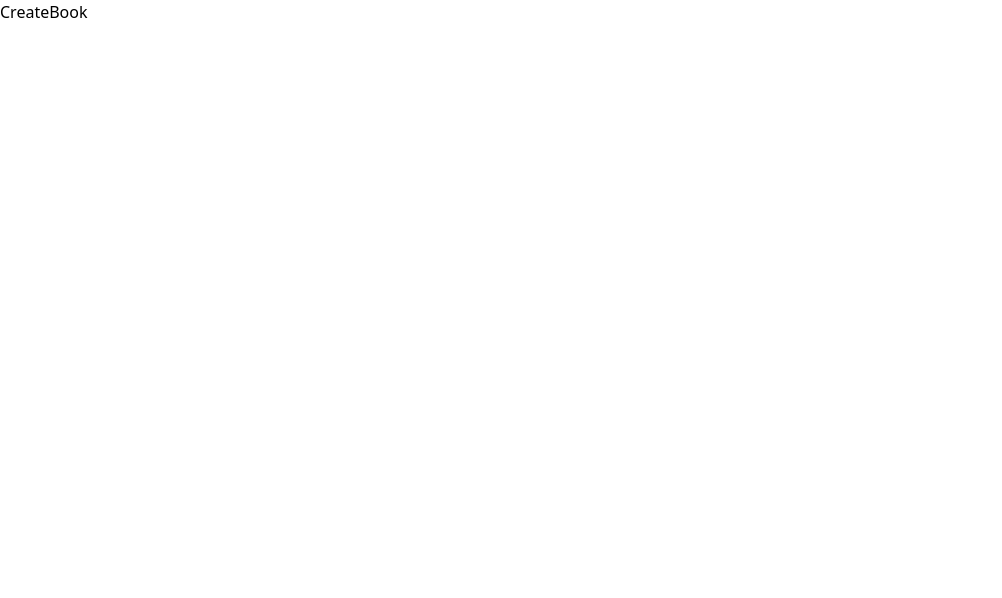
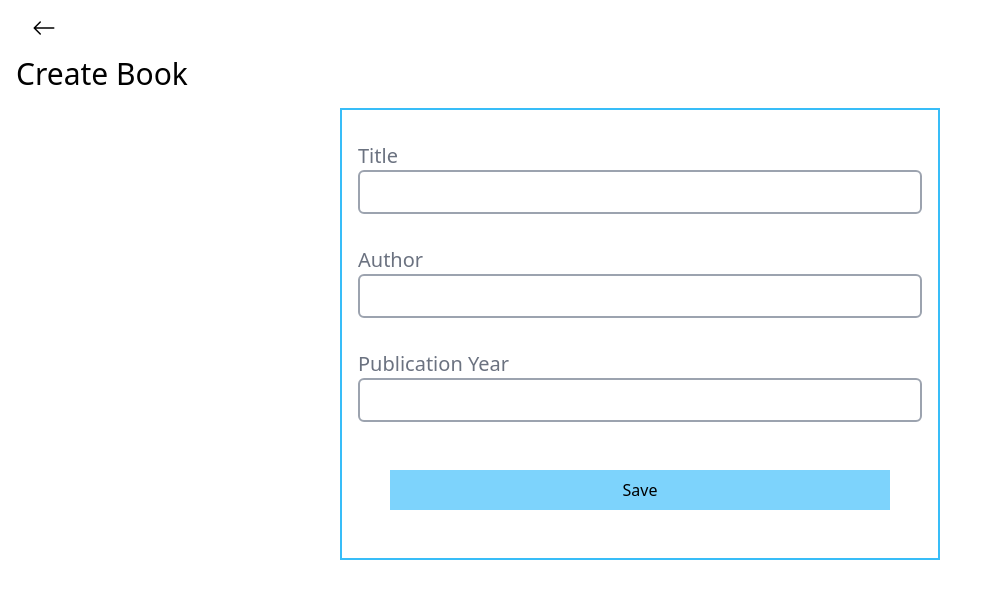
Before and after one commit to Ozgur2096/bookStore-MERN, a React (Vite) app in the folder frontend/: page /books/create in a window 1280 px wide. Shown: the top 598 px of the page, without its empty margins (0-1002 px from the left). Built offline with nearby package versions, Linux system fonts and the light colour scheme.

Commit message:
create book completed

```diff
--- a/frontend/src/pages/CreateBook.jsx
+++ b/frontend/src/pages/CreateBook.jsx
@@ -1,5 +1,74 @@
+import { useState } from 'react';
+import axios from 'axios';
+import BackButton from '../../components/BackButton';
+import Spinner from '../../components/Spinner';
+import { useNavigate } from 'react-router-dom';
+
 const CreateBook = () => {
-  return <div>CreateBook</div>;
+  const [title, setTitle] = useState('');
+  const [author, setAuthor] = useState('');
+  const [publicationYear, setPublicationYear] = useState('');
+  const [loading, setLoading] = useState(false);
+  const navigate = useNavigate();
+
+  const handleSaveBook = () => {
+    const data = {
+      title,
+      author,
+      publicationYear,
+    };
+    setLoading(true);
+    axios
+      .post('http://localhost:5555/books', data)
+      .then(() => {
+        setLoading(false);
+        navigate('/');
+      })
+      .catch(error => {
+        console.log(error);
+        setLoading(false);
+      });
+  };
+
+  return (
+    <div className='p-4'>
+      <BackButton destination='/' />
+      <h1 className='text-3xl my-4'>Create Book</h1>
+      {loading ? <Spinner /> : ''}
+      <div className='flex flex-col border-2 border-sky-400 rounded-x1 w-[600px] p-4 mx-auto'>
+        <div className='my-4'>
+          <label className='text-xl mr-4 text-gray-500'>Title</label>
+          <input
+            type='text'
+            value={title}
+            onChange={e => setTitle(e.target.value)}
+            className='border-2 border-gray-400 rounded-md px-4 py-2 w-full'
+          />
+        </div>
+        <div className='my-4'>
+          <label className='text-xl mr-4 text-gray-500'>Author</label>
+          <input
+            type='text'
+            value={author}
+            onChange={e => setAuthor(e.target.value)}
+            className='border-2 border-gray-400 rounded-md px-4 py-2 w-full'
+          />
+        </div>
+        <div className='my-4'>
+          <label className='text-xl mr-4 text-gray-500'>Publication Year</label>
+          <input
+            type='text'
+            value={publicationYear}
+            onChange={e => setPublicationYear(e.target.value)}
+            className='border-2 border-gray-400 rounded-md px-4 py-2 w-full'
+          />
+        </div>
+        <button className='py-2 bg-sky-300 m-8' onClick={handleSaveBook}>
+          Save
+        </button>
+      </div>
+    </div>
+  );
 };
 
 export default CreateBook;
```
